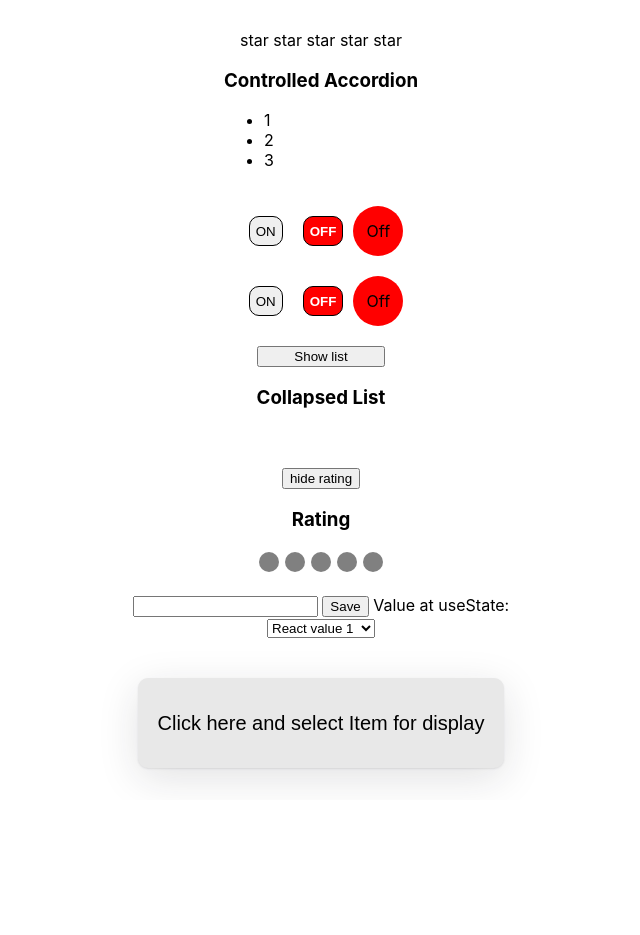
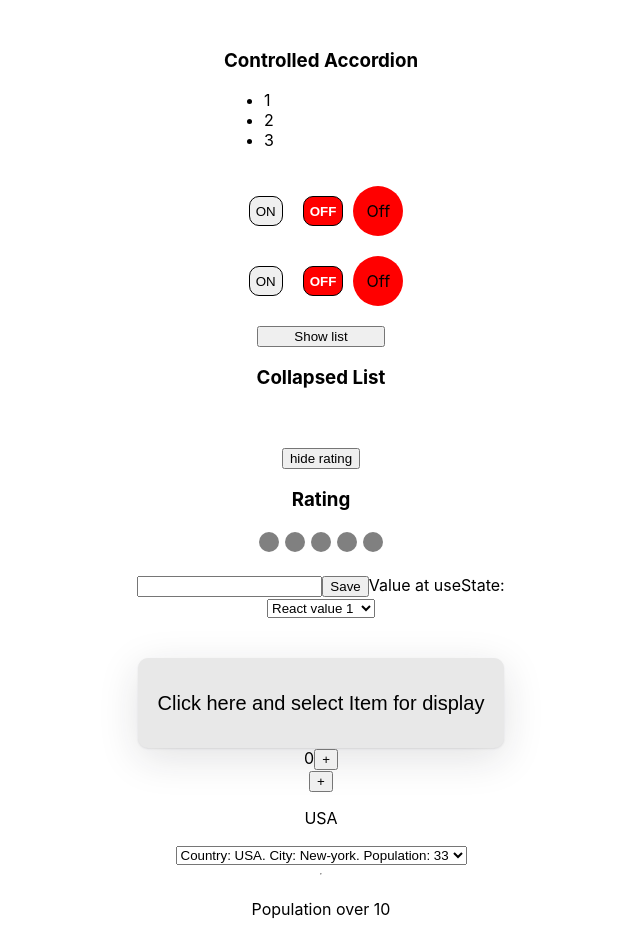
Before and after one commit to RomanChuchval/React_podrobno, a React (Create React App) app: page / in a window 1280 px wide. Shown: the top 935 px of the page, without its empty margins (319-959 px from the left). Before the commit the page ends 800 px from the top, so only its background shows below. Built offline with nearby package versions, Linux system fonts and the light colour scheme.

Commit message:
Use React.memo and useMemo for render optimization

```diff
--- a/src/App.tsx
+++ b/src/App.tsx
@@ -9,9 +9,10 @@ import {ActiveType, OnOff} from "./OnOff";
 import {UncontrolledInput} from "./components/UncontrolledInput";
 import {ControlledSelect} from "./components/ControlledSelect";
 import {CustomSelect} from "./components/CustomSelect/CustomSelect";
+import {UseMemo} from "./components/Memo/useMemo";
 
 
-function App() {
+function AppContainer() {
 
     const [collapsed, setCollapsed] = useState<boolean>(false)
     const [value, setValue] = useState<RatingValueType>(0)
@@ -19,7 +20,7 @@ function App() {
 
     return (
         <div className={'wrapper'}>
-            <Rating value={value} setValue={setValue}/>
+            {/*<Rating value={value} setValue={setValue}/>*/}
             <Accordion heading={'Controlled Accordion'} collapsed={collapsed} setCollapsed={setCollapsed}/>
             <OnOff active={active} setActive={setActive}/>
             <UncontrolledOnOff/>
@@ -28,17 +29,11 @@ function App() {
             <UncontrolledInput />
             <ControlledSelect/>
             <CustomSelect/>
+            <UseMemo />
         </div>
     );
 }
-type PageTitlePropsType = {
-    title: string
-}
-function PageTitle(props: PageTitlePropsType) {
-    return (
-        <h1>{props.title}</h1>
-    )
-}
 
+const App = React.memo(AppContainer)
 
 export default App;
--- a/src/OnOff.tsx
+++ b/src/OnOff.tsx
@@ -7,7 +7,7 @@ type OnOffType = {
 }
 
 export type ActiveType = boolean
-export const OnOff = (props: OnOffType) => {
+ const OnOffContainer = (props: OnOffType) => {
 
     const onClickHandler = (isActive: ActiveType) => {
         props.setActive(isActive)
@@ -24,6 +24,9 @@ export const OnOff = (props: OnOffType) => {
     );
 };
 
+export const OnOff = React.memo(OnOffContainer)
+
+
 type LightType = {
     active: ActiveType
 }
--- a/src/components/Accordion/Accordion.tsx
+++ b/src/components/Accordion/Accordion.tsx
@@ -5,7 +5,7 @@ type AccordionPropsType = {
     collapsed:boolean
     setCollapsed: (collapsed: boolean) => void
 }
-function Accordion(props: AccordionPropsType) {
+function AccordionContainer(props: AccordionPropsType) {
         const setCollapsed = () => {
             props.setCollapsed(!props.collapsed)
         }
@@ -18,11 +18,13 @@ function Accordion(props: AccordionPropsType) {
         )
     }
 
+    const Accordion = React.memo(AccordionContainer)
+
 type AccordionTitlePropsType = {
     title: string
     setCollapsed: () => void
 }
-function AccordionTitle(props: AccordionTitlePropsType) {
+function AccordionTitleContainer(props: AccordionTitlePropsType) {
 
     const onClickHandler = () => props.setCollapsed()
 
@@ -32,7 +34,9 @@ function AccordionTitle(props: AccordionTitlePropsType) {
     )
 }
 
-function AccordionBody() {
+const AccordionTitle = React.memo(AccordionTitleContainer)
+
+function AccordionBodyContainer() {
     console.log("AccordionBody rendered")
     return (
         <ul>
@@ -43,4 +47,6 @@ function AccordionBody() {
     )
 }
 
+const AccordionBody = React.memo(AccordionBodyContainer)
+
 export default Accordion;
--- a/src/components/ControlledSelect.tsx
+++ b/src/components/ControlledSelect.tsx
@@ -1,12 +1,11 @@
 import React, {ChangeEvent, useState} from 'react';
 
-export const ControlledSelect = () => {
+const ControlledSelectContainer = () => {
     const [selected, setSelected] = useState<string | undefined>(undefined)
 
-const onChangeSelectHandler =(e: ChangeEvent<HTMLSelectElement>) => {
-    setSelected(e.currentTarget.value)
-    console.log(e)
-}
+    const onChangeSelectHandler = (e: ChangeEvent<HTMLSelectElement>) => {
+        setSelected(e.currentTarget.value)
+    }
     return (
         <div>
             {selected}
@@ -20,3 +19,5 @@ const onChangeSelectHandler =(e: ChangeEvent<HTMLSelectElement>) => {
         </div>
     );
 };
+
+export const ControlledSelect = React.memo(ControlledSelectContainer)
--- /dev/null
+++ b/src/components/Memo/Select.tsx
@@ -0,0 +1,32 @@
+import React, {memo} from "react";
+import {SelectOptionType} from "./useMemo";
+
+type SelectPropsType = {
+    options: SelectOptionType[]
+}
+export const Select: React.FC<SelectPropsType> = ({options}) => {
+    console.log('Select rendered')
+    return (
+        <div>
+            <select>
+                {options.map(el => (<option key={el.city}>
+                    Country: {el.country}. City: {el.city}. Population: {el.population}
+                </option>))}
+            </select>
+        </div>
+    )
+}
+
+export const SelectContainer = memo(Select)
+
+// function arePropsEqual(oldProp: SelectPropsType, newProp: SelectPropsType) {
+//     return (
+//         oldProp.options.length === newProp.options.length &&
+//         oldProp.options.every((oldPoint, index) => {
+//             const newPoint = newProp.options[index];
+//             return oldPoint.city === newPoint.city
+//                 && oldPoint.country === newPoint.country
+//                 &&oldPoint.population === newPoint.population;
+//         })
+//     )
+// }
--- /dev/null
+++ b/src/components/Memo/useMemo.tsx
@@ -0,0 +1,84 @@
+import React, {useMemo, useState} from 'react';
+import {SelectContainer} from "./Select";
+
+
+export type SelectOptionType = {
+    country: string
+    city: string
+    population: number
+}
+const UseMemoContainer = () => {
+
+    const [state, setState] = useState<Array<SelectOptionType>>([
+        {country: 'Belarus', city: 'Minsk', population: 11},
+        {country: 'Belarus', city: 'Brest', population: 5},
+        {country: 'Ukraine', city: 'Kiev', population: 20},
+        {country: 'Ukraine', city: 'Lviv', population: 7},
+        {country: 'USA', city: 'New-york', population: 33},
+        {country: 'Canada', city: 'Vankoover', population: 24},
+        {country: 'Russia', city: 'Moscow', population: 15},
+        {country: 'Belarus', city: 'Baranovichi', population: 5},
+        {country: 'USA', city: 'Texas', population: 9},
+        {country: 'Canada', city: 'Toronto', population: 3},
+    ])
+    const [count, setCount] = useState<number>(0)
+
+
+    const filtredByUSA = useMemo(() => {
+        // debugger
+        return state.filter(el => el.country === 'USA')
+    }, [state])
+
+    const filtredByPopulation = useMemo(() => {
+        // debugger
+        return state.filter(el => el.population >= 10)
+    }, [state])
+
+    // const filtredByBelarus = useMemo(() => {
+    //     return state.filter(el => el.country === 'Belarus')
+    // }, [state])
+    //
+    // const filtredByRussia = useMemo(() => {
+    //     return state.filter(el => el.country === 'Russia')
+    // }, [state])
+    //
+    //
+    // const filtredByUkraine = useMemo(() => {
+    //     return state.filter(el => el.country === 'Ukraine')
+    // }, [state])
+
+
+    return (
+        <>
+            <div>
+                {count}
+                <button onClick={() => {
+                    setCount(count + 1)
+                }}>+
+                </button>
+            </div>
+            <div>
+                <button onClick={() => {
+                    setState([...state, {country: 'Belarus', city: 'Mosty', population: 1}])
+                }}>+
+                </button>
+            </div>
+            <p>USA</p>
+            <SelectContainer options={filtredByUSA}/>
+            <hr/>
+            <p>Population over 10</p>
+            <SelectContainer options={filtredByPopulation}/>
+            <hr/>
+            {/*<p>Belarus</p>*/}
+            {/*<Select options={filtredByBelarus}/>*/}
+            {/*<hr/>*/}
+            {/*<p>Russia</p>*/}
+            {/*<Select options={filtredByRussia}/>*/}
+            {/*<hr/>*/}
+            {/*<p>Ukraine</p>*/}
+            {/*<Select options={filtredByUkraine}/>*/}
+            {/*<hr/>*/}
+        </>
+    );
+};
+export const UseMemo = React.memo(UseMemoContainer)
--- a/src/components/UncontrollAccordion/UncontrollAccordion.tsx
+++ b/src/components/UncontrollAccordion/UncontrollAccordion.tsx
@@ -1,6 +1,6 @@
 import React, {useState} from 'react';
 import s from './UncontrollAccordion.module.css'
-export const UncontrollAccordion = () => {
+const UncontrollAccordionContainer = () => {
 
     const [collapse, setCollapse]= useState<boolean>(false)
     let btnName = !collapse ? 'Show list' : 'Hide list'
@@ -16,6 +16,8 @@ export const UncontrollAccordion = () => {
         </div>
     );
 };
+
+export const UncontrollAccordion = React.memo(UncontrollAccordionContainer)
 
 type AccordionTitleType = {
     name: string
--- a/src/components/UncontrollRating/UncontrollRating.tsx
+++ b/src/components/UncontrollRating/UncontrollRating.tsx
@@ -2,7 +2,7 @@ import React, {useState} from 'react';
 import s from './UncontrollRating.module.css'
 
 
-export const UncontrollRating = () => {
+const UncontrollRatingContainer = () => {
     const [showRating, setShowRating] = useState<boolean>(true)
 
     let ratingName = showRating ? 'hide rating' : 'show rating'
@@ -15,6 +15,8 @@ export const UncontrollRating = () => {
         </div>
     );
 };
+
+export const UncontrollRating = React.memo(UncontrollRatingContainer)
 
 const RatingTitle = () => {
     return (
--- a/src/components/UncontrolledInput.tsx
+++ b/src/components/UncontrolledInput.tsx
@@ -1,6 +1,6 @@
 import React, {useRef, useState} from 'react';
 
-export const UncontrolledInput = () => {
+const UncontrolledInputContainer = () => {
 
     const [value, setValue] = useState<string>('')
     const inputRef = useRef<HTMLInputElement>(null)
@@ -12,7 +12,11 @@ export const UncontrolledInput = () => {
 
     return (
         <div>
-            <input ref={inputRef}/> <button onClick={onSave}>Save</button> Value at useState: {value}
+            <input ref={inputRef}/>
+            <button onClick={onSave}>Save</button>
+            Value at useState: {value}
         </div>
     );
 };
+
+export const UncontrolledInput = React.memo(UncontrolledInputContainer)
--- a/src/components/UncontrolledOnOff.tsx
+++ b/src/components/UncontrolledOnOff.tsx
@@ -7,7 +7,7 @@ type OnOffType = {
 }
 
 type ActiveType = boolean
-export const UncontrolledOnOff = (props: OnOffType) => {
+ const UncontrolledOnOffContainer = (props: OnOffType) => {
     const [active, setActive] = useState<ActiveType>(false)
     const onClickHandler = (isActive: ActiveType) => {
         setActive(isActive)
@@ -24,6 +24,8 @@ export const UncontrolledOnOff = (props: OnOffType) => {
     );
 };
 
+export const UncontrolledOnOff = React.memo(UncontrolledOnOffContainer)
+
 type LightType = {
     active: ActiveType
 }
```
Also changed, not shown: src/components/CustomSelect/CustomSelect.tsx (+22 -9 lines).
